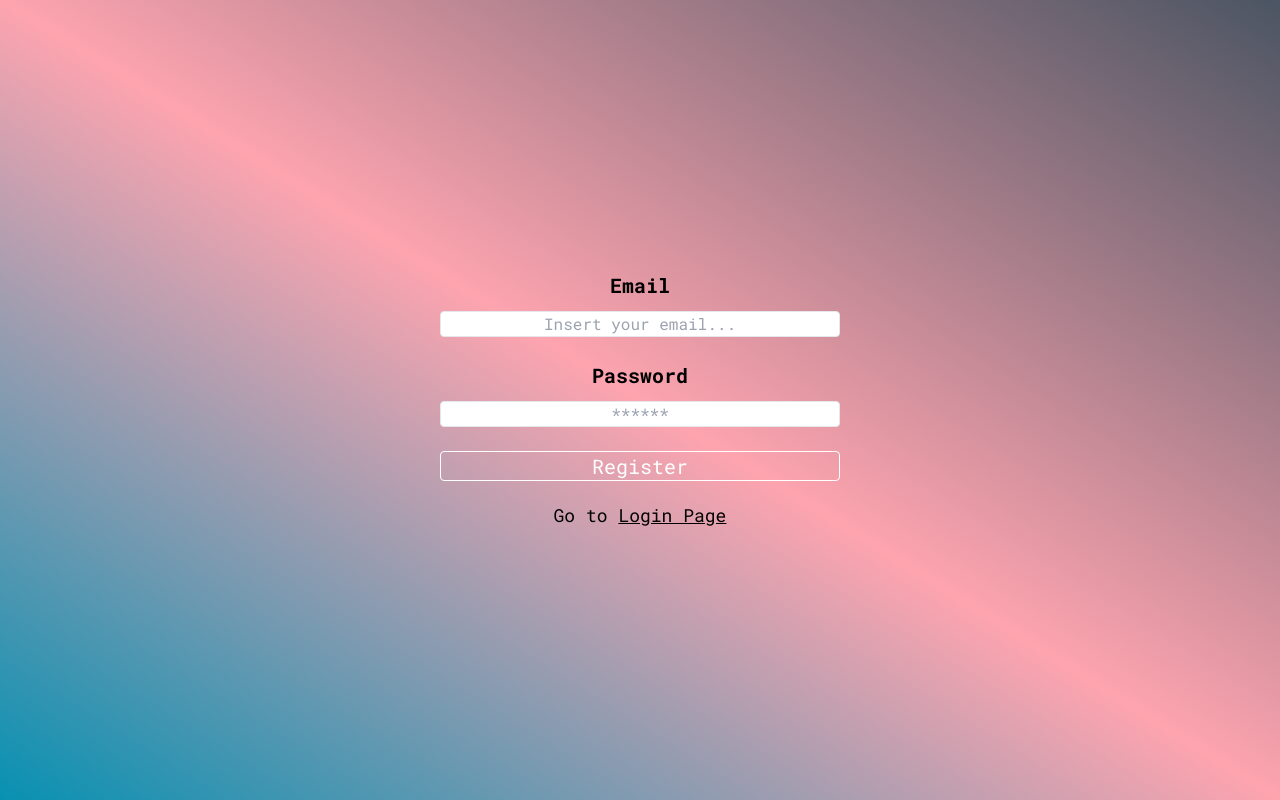
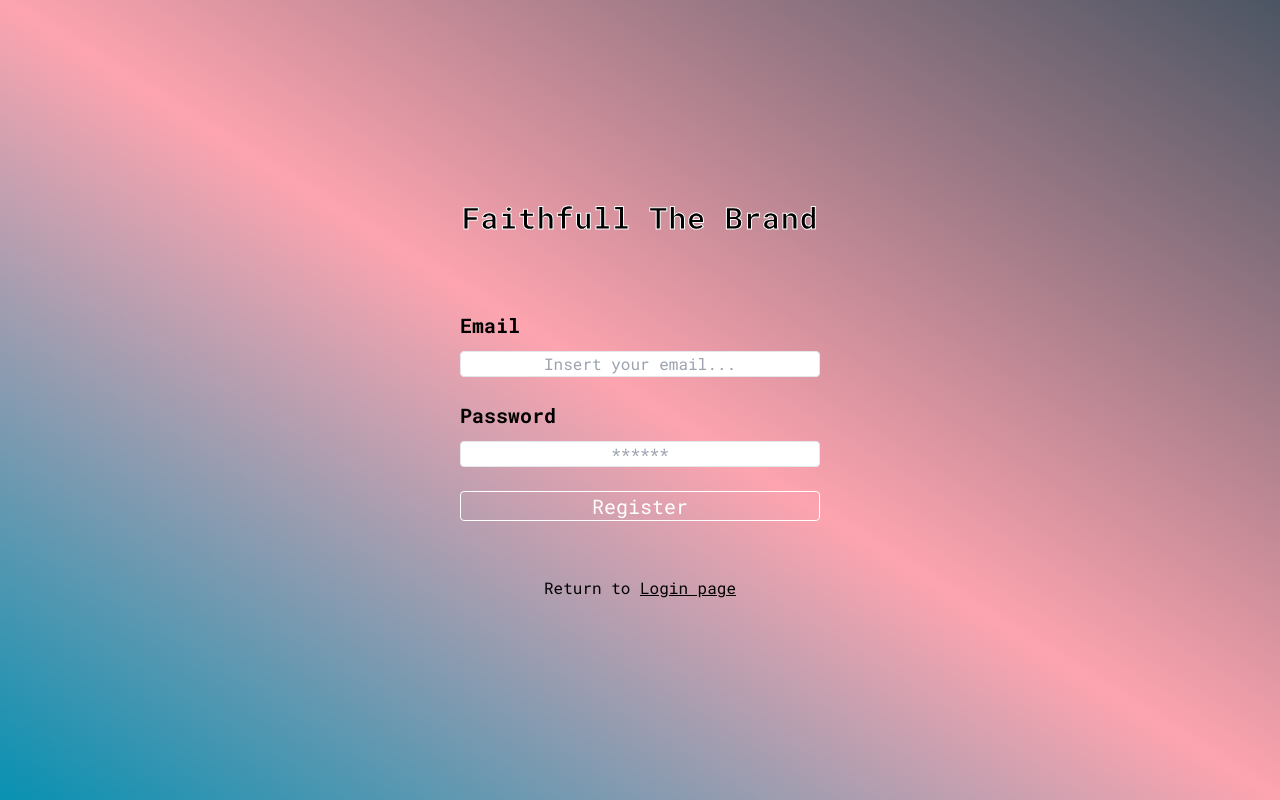
Before and after one commit to Ludcs/ecommerce-2-23, a React (Vite) app: page /register in a window 1280 px wide. Built offline with nearby package versions, Linux system fonts and the light colour scheme; no server answers.

Commit message:
Loading... styles adds

```diff
--- a/src/App.jsx
+++ b/src/App.jsx
@@ -10,8 +10,8 @@
   return (
     <>
       {loading ? (
-        <div className="w-full h-screen bg-gray-200 flex justify-center items-center">
-          <p className="font-primary font-bold text-3xl">Loading...</p>
+        <div className="w-full h-screen bg-gray-200 flex justify-center items-center m-auto">
+          <p className="font-primary font-bold text-5xl">Loading...</p>
         </div>
       ) : (
         <div className="w-full min-h-screen bg-gray-200">
--- a/src/components/Header.jsx
+++ b/src/components/Header.jsx
@@ -1,5 +1,4 @@
 import {useContext} from 'react';
-// import User from '../assets/u_user.png';
 import {EcommerceContext} from '../context/EcommerceContext';
 import {Cart} from './Cart';
 import LogoutIcon from '../assets/log-out-outline.svg';
@@ -27,8 +26,6 @@
     userInfo,
     logout,
   } = useContext(EcommerceContext);
-
-  console.log(userInfo);
 
   const handleImputChange = ({target}) => {
     setSearch(target.value.toLowerCase());
--- a/src/components/ProtectedRoutes.jsx
+++ b/src/components/ProtectedRoutes.jsx
@@ -5,8 +5,15 @@
 export const ProtectedRoutes = ({children}) => {
   const {userInfo, loading} = useContext(EcommerceContext);
 
-  if (loading)
-    return <h1 className="font-primary font-bold text-3xl ">Loading...</h1>;
+  if (loading) {
+    return (
+      <div className="w-full h-screen m-auto ">
+        <h1 className="w-full h-full flex justify-center items-center font-primary font-bold text-4xl m-auto">
+          Loading...
+        </h1>
+      </div>
+    );
+  }
 
   if (!userInfo) return <Navigate to="/login" />;
 
--- a/src/context/EcommerceContext.jsx
+++ b/src/context/EcommerceContext.jsx
@@ -144,15 +144,16 @@
       navigate('/');
     } catch (error) {
       console.log(error.code);
-      if (error.code === 'auth/invalid-email') {
-        setError('Invalid email');
-      } else if (error.code === 'auth/email-already-in-use') {
-        setError('Email already in use');
-      } else if (error.code === 'auth/weak-password') {
-        setError('Weak password');
-      } else if (error.code === 'auth/missing-password') {
-        setError('Please insert password');
-      }
+      setError(error);
+      // if (error.code === 'auth/invalid-email') {
+      //   setError('Invalid email');
+      // } else if (error.code === 'auth/email-already-in-use') {
+      //   setError('Email already in use');
+      // } else if (error.code === 'auth/weak-password') {
+      //   setError('Weak password');
+      // } else if (error.code === 'auth/missing-password') {
+      //   setError('Please insert password');
+      // }
     }
   };
 
@@ -172,8 +173,8 @@
   };
 
   const loginWithGoogle = async () => {
-    const googleProvider = new GoogleAuthProvider();
     try {
+      const googleProvider = new GoogleAuthProvider();
       await signInWithPopup(auth, googleProvider);
       navigate('/');
     } catch (error) {
--- a/src/index.css
+++ b/src/index.css
@@ -3,3 +3,9 @@
 @tailwind base;
 @tailwind components;
 @tailwind utilities;
+
+@layer base {
+  .font-outline-2 {
+    -webkit-text-stroke: 1px white;
+  }
+}
--- a/src/pages/LoginPage.jsx
+++ b/src/pages/LoginPage.jsx
@@ -1,4 +1,4 @@
-import {useContext} from 'react';
+import {useContext, useEffect} from 'react';
 import {EcommerceContext} from '../context/EcommerceContext';
 import {Alert} from '../components/Alert';
 import {Link} from 'react-router-dom';
@@ -13,10 +13,24 @@
     loginWithGoogle,
   } = useContext(EcommerceContext);
 
+  useEffect(() => {
+    setError();
+  }, []);
+
   const handleChange = ({target: {name, value}}) => {
     setFormRegister({
       ...formRegister,
       [name]: value,
+    });
+  };
+
+  const handleSubmit = (e) => {
+    e.preventDefault();
+    setError();
+    login(formRegister.email, formRegister.password);
+    setFormRegister({
+      email: '',
+      password: '',
     });
   };
 
@@ -25,25 +39,16 @@
     loginWithGoogle();
   };
 
-  const handleSubmit = (e) => {
-    e.preventDefault();
-    setError('');
-    login(formRegister.email, formRegister.password);
-    setFormRegister({
-      email: '',
-      password: '',
-    });
-  };
-
   return (
-    <div className="w-full h-screen bg-gradient-to-tr from-stone-100 via-violet-200 to-blue-300 relative">
-      {/* {error && <p>{error.message}</p>} */}
+    <div className="w-full h-screen bg-gradient-to-tr from-stone-100 via-violet-200 to-blue-300 relative m-auto flex justify-center items-center">
       {error && <Alert message={error.message} />}
-
-      <form
-        className="w-[400px] h-full font-primary flex flex-col m-auto justify-center items-center"
-        onSubmit={handleSubmit}
-      >
+      <div className="w-[360px] h-[400px] font-primary flex flex-col m-auto justify-between items-center">
+        <div className="w-full flex justify-center items-center mb-10">
+          <h1 className="text-3xl font-primary font-bold text-center tracking-wide font-outline-2">
+            Faithfull The Brand
+          </h1>
+        </div>
+        <form onSubmit={handleSubmit}>
           <label htmlFor="email" className="font-semibold text-xl">
             Email
           </label>
@@ -69,26 +74,24 @@
           />
 
           <div className="w-full flex flex-col justify-between gap-4">
-          <button
-            type="submit"
-            className="bg-transparent text-white border border-solid border-white rounded text-xl hover:text-black hover:border-black"
-          >
+            <button className="bg-transparent text-white border border-solid border-white rounded text-xl hover:text-black hover:border-black">
               Login
             </button>
+          </div>
+        </form>
         <button
           onClick={handleLoginWithGoogle}
-            className="bg-transparent text-white border border-solid border-white rounded text-xl hover:text-black hover:border-black"
+          className="w-full mt-5 bg-transparent text-white border border-solid border-white rounded text-xl hover:text-black hover:border-black"
         >
           Login with Google
         </button>
-          <p className="font-primary text-lg">
+        <p className="mt-5 font-primary text-base">
           Don't have an account?{' '}
           <Link to="/register">
             <span className="underline">Register here!</span>
           </Link>
         </p>
       </div>
-      </form>
     </div>
   );
 };
--- a/src/pages/RegisterPage.jsx
+++ b/src/pages/RegisterPage.jsx
@@ -1,4 +1,4 @@
-import {useContext} from 'react';
+import {useContext, useEffect} from 'react';
 import {EcommerceContext} from '../context/EcommerceContext';
 import {Alert} from '../components/Alert';
 import {Link} from 'react-router-dom';
@@ -6,6 +6,10 @@
 export const RegisterPage = () => {
   const {signup, formRegister, setFormRegister, error, setError} =
     useContext(EcommerceContext);
+
+  useEffect(() => {
+    setError();
+  }, []);
 
   const handleChange = ({target: {name, value}}) => {
     setFormRegister({
@@ -25,12 +29,15 @@
   };
 
   return (
-    <div className="w-full h-screen bg-gradient-to-bl from-gray-600 via-rose-300 to-cyan-600">
+    <div className="w-full h-screen bg-gradient-to-bl from-gray-600 via-rose-300 to-cyan-600 m-auto flex justify-center items-center">
       {error && <Alert message={error.message} />}
-      <form
-        className="w-[400px] h-full font-primary flex flex-col m-auto justify-center items-center"
-        onSubmit={handleSubmit}
-      >
+      <div className="w-[360px] h-[400px] font-primary flex flex-col m-auto justify-between items-center">
+        <div className="w-full flex justify-center items-center mb-10">
+          <h1 className="text-3xl font-primary font-bold text-center tracking-wide font-outline-2">
+            Faithfull The Brand
+          </h1>
+        </div>
+        <form onSubmit={handleSubmit}>
           <label htmlFor="email" className="font-semibold text-xl">
             Email
           </label>
@@ -61,13 +68,14 @@
           >
             Register
           </button>
-        <p className="font-primary text-lg mt-5 ">
-          Go to{' '}
+        </form>
+        <p className="font-primary text-base mt-5 ">
+          Return to{' '}
           <Link to="/login">
-            <span className="underline">Login Page</span>
+            <span className="underline">Login page</span>
           </Link>
         </p>
-      </form>
+      </div>
     </div>
   );
 };
```
Lines whose indentation alone changed are shown as unchanged.
